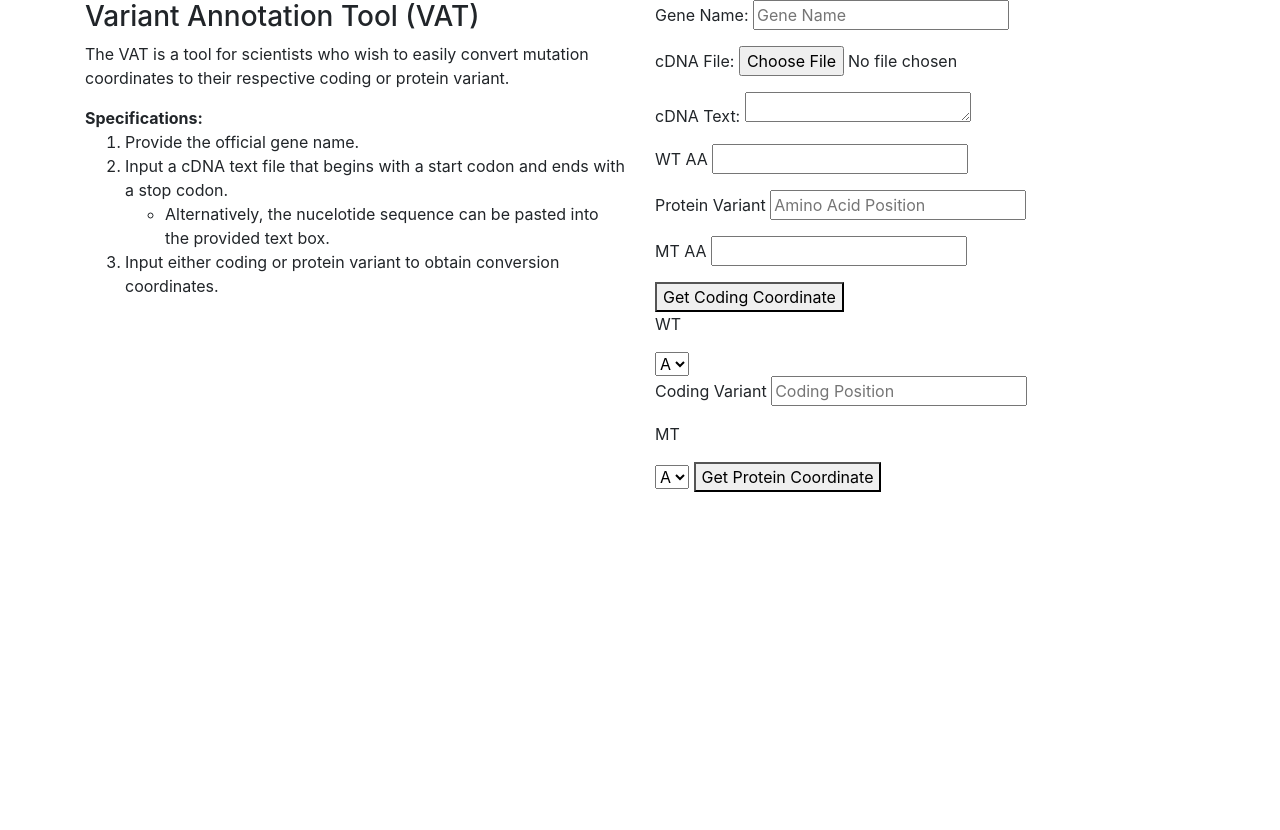
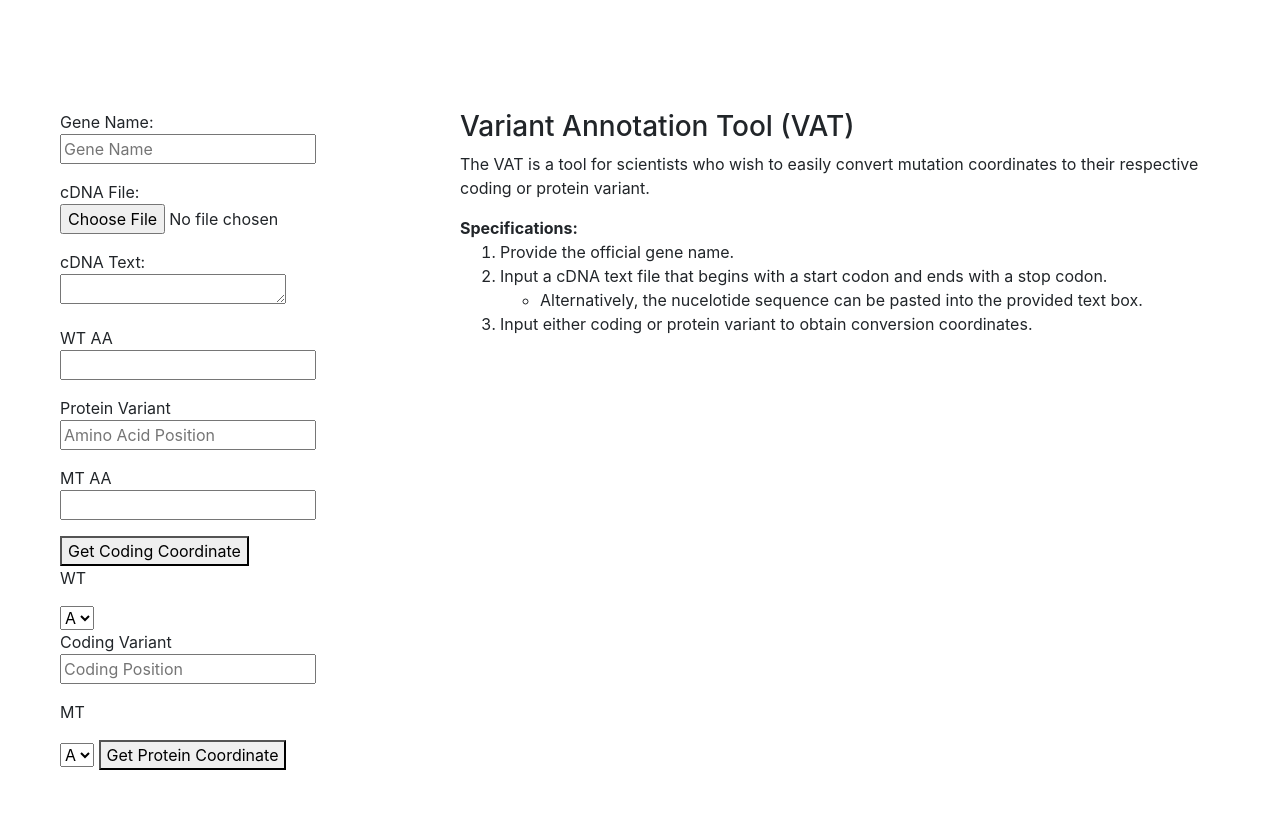
Before and after one commit to JustinzGit/variant_conversion_tool, a Django app: page /conversion/ in a window 1280 px wide. Before the commit the page ends 492 px from the top, so only its background shows below. Run offline with Django 3.2, Linux system fonts and the light colour scheme; some libraries are stand-ins or nearby versions.

Commit message:
change order of grid items

```diff
--- a/conversion/templates/conversion/layout.html
+++ b/conversion/templates/conversion/layout.html
@@ -16,29 +16,8 @@
     </head>
 
     <body>
-        <div class="container">
-            <div class="row">
-                <div class="col">
-                    <h3>Variant Annotation Tool (VAT)</h3>
-                    <p>The VAT is a tool for scientists who wish to easily convert mutation coordinates to their
-                        respective coding or protein variant.</p>
-                    <!-- <ul>
-                        <li>Annotation tab provides coding and protein coordinate conversions.</li>
-                        <li>Genomic coordinates from assembly hg38 are also determined after form submission.</li>
-                        <li>Nucleotide changes in gnomAD variant ID reflect the genomic change via the positive strand.</li>
-                        <li>gnomAD version 3, mapped to GRCh38, is used to query variants.</li>
-                    </ul> -->
-
-                    <b>Specifications:</b>
-                    <ol>
-                        <li>Provide the official gene name.</li>
-                        <li>Input a cDNA text file that begins with a start codon and ends with a stop codon.
-                        <ul><li>Alternatively, the nucelotide sequence can be pasted into the provided text box.</li></ul></li>
-                        <li>Input either coding or protein variant to obtain conversion coordinates.</li>
-                    </ol>
-                </div>
-
-                <div class="col">
+        <div class="grid-container">
+            <div class="grid-item">
                 <form action="{% url 'conversion' %}" enctype="multipart/form-data" method="POST">
                     {% csrf_token %}
                     <p>Gene Name: <input type="text" name="gene_name" placeholder="Gene Name"></p>
@@ -88,6 +67,25 @@
                     </div>
                 </form>
             </div>
+
+            <div class="grid-item">
+                <h3>Variant Annotation Tool (VAT)</h3>
+                <p>The VAT is a tool for scientists who wish to easily convert mutation coordinates to their
+                    respective coding or protein variant.</p>
+                <!-- <ul>
+                    <li>Annotation tab provides coding and protein coordinate conversions.</li>
+                    <li>Genomic coordinates from assembly hg38 are also determined after form submission.</li>
+                    <li>Nucleotide changes in gnomAD variant ID reflect the genomic change via the positive strand.</li>
+                    <li>gnomAD version 3, mapped to GRCh38, is used to query variants.</li>
+                </ul> -->
+
+                <b>Specifications:</b>
+                <ol>
+                    <li>Provide the official gene name.</li>
+                    <li>Input a cDNA text file that begins with a start codon and ends with a stop codon.
+                    <ul><li>Alternatively, the nucelotide sequence can be pasted into the provided text box.</li></ul></li>
+                    <li>Input either coding or protein variant to obtain conversion coordinates.</li>
+                </ol>
             </div>
         </div>
 
```
Lines whose indentation alone changed are shown as unchanged.
